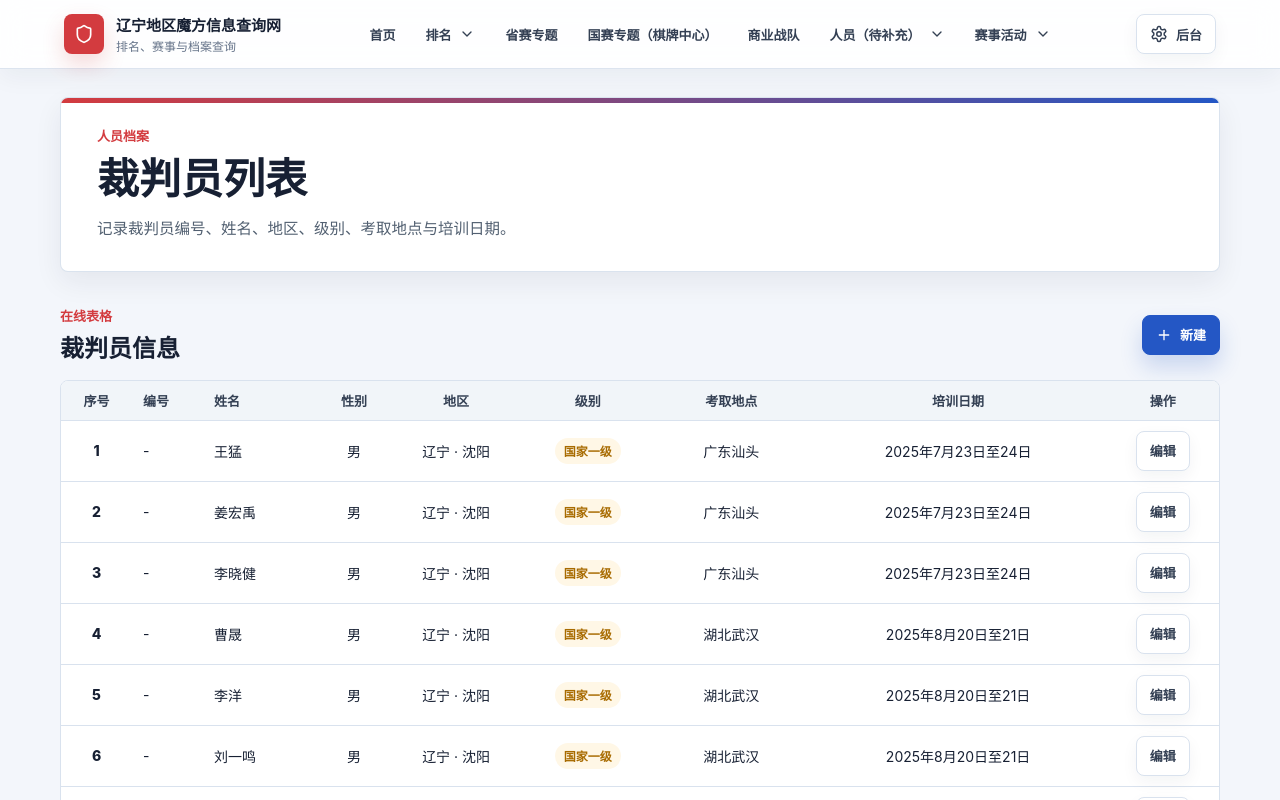
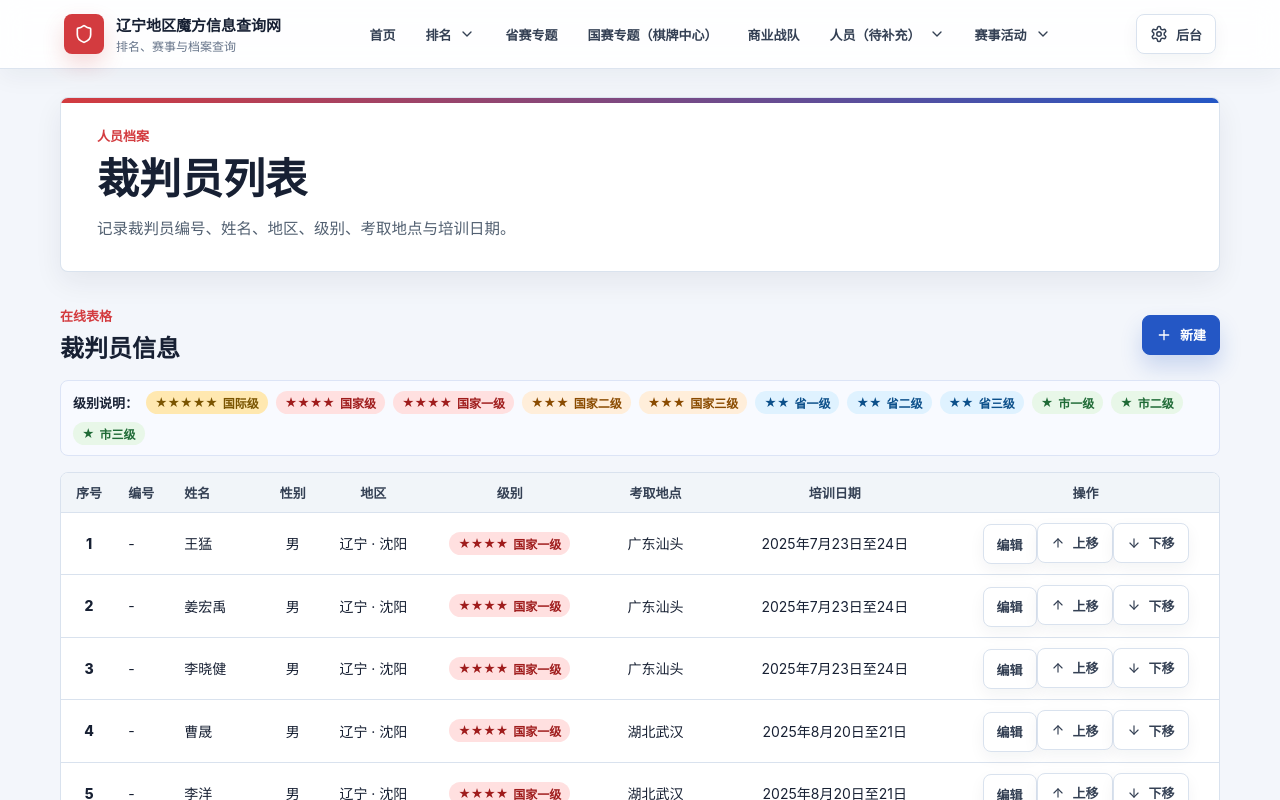
Before and after one commit to lymyxyxyx/Liaoning_magic_cube_team_website, a Next.js app: page /judges in a window 1280 px wide. Shown: the top 800 px of the page. Built offline with nearby package versions, Linux system fonts and the light colour scheme.

Commit message:
feat(judges): add level badges, guide and manual ordering

```diff
--- a/app/globals.css
+++ b/app/globals.css
@@ -2728,6 +2728,34 @@ textarea {
   font-weight: 750;
 }
 
+.judges-level-guide {
+  display: flex;
+  flex-wrap: wrap;
+  align-items: center;
+  gap: 8px;
+  padding: 10px 12px;
+  border: 1px solid #dce4f6;
+  border-radius: 8px;
+  background: #f8faff;
+  font-size: 13px;
+}
+
+.judge-level-badge {
+  display: inline-flex;
+  align-items: center;
+  gap: 5px;
+  padding: 3px 9px;
+  border-radius: 999px;
+  font-size: 12px;
+  font-weight: 800;
+}
+
+.judge-level-badge--intl { background: #ffe8b0; color: #7a5400; }
+.judge-level-badge--national { background: #ffe0e0; color: #9f1c1c; }
+.judge-level-badge--national-2 { background: #ffeeda; color: #8a4b00; }
+.judge-level-badge--province { background: #dff2ff; color: #0b4f8a; }
+.judge-level-badge--city { background: #e8f7e8; color: #1f6a36; }
+
 .judges-create-card {
   display: grid;
   gap: 14px;
--- a/app/judges/judges-client.tsx
+++ b/app/judges/judges-client.tsx
@@ -1,6 +1,6 @@
 "use client";
 
-import { Plus, Save, X } from "lucide-react";
+import { ArrowDown, ArrowUp, Plus, Save, X } from "lucide-react";
 import { useMemo, useState } from "react";
 import {
   judgeGenders,
@@ -51,8 +51,9 @@ export function JudgesClient({ initialJudges }: Props) {
     () =>
       [...judges].sort(
         (a, b) =>
+          displayOrderWeight(a) - displayOrderWeight(b) ||
+          levelWeight(a) - levelWeight(b) ||
           trainingDateWeight(a.trainingDate) - trainingDateWeight(b.trainingDate) ||
-          levelWeight(a) - levelWeight(b) ||
           a.province.localeCompare(b.province, "zh-Hans-CN") ||
           a.city.localeCompare(b.city, "zh-Hans-CN") ||
           judgeOrderWeight(a) - judgeOrderWeight(b) ||
@@ -82,6 +83,7 @@ export function JudgesClient({ initialJudges }: Props) {
       province: draft.province.trim() || "辽宁",
       city: draft.city.trim() || "沈阳",
       levelType: draft.levelType,
+      displayOrder: Date.now() + Math.random(),
       trainingSessionId: "manual",
       trainingLocation,
       trainingDate: draft.trainingDate.trim(),
@@ -126,6 +128,20 @@ export function JudgesClient({ initialJudges }: Props) {
     }
   }
 
+  async function moveJudge(judgeId: string, direction: "up" | "down") {
+    const index = sortedJudges.findIndex((judge) => judge.id === judgeId);
+    const targetIndex = direction === "up" ? index - 1 : index + 1;
+    if (index < 0 || targetIndex < 0 || targetIndex >= sortedJudges.length) return;
+    const current = sortedJudges[index];
+    const target = sortedJudges[targetIndex];
+    const nextJudges = judges.map((judge) => {
+      if (judge.id === current.id) return { ...judge, displayOrder: target.displayOrder ?? targetIndex + 1 };
+      if (judge.id === target.id) return { ...judge, displayOrder: current.displayOrder ?? index + 1 };
+      return judge;
+    });
+    await saveJudges(nextJudges, "顺序已更新。");
+  }
+
   async function saveJudges(nextJudges: Judge[], successMessage: string) {
     setIsSaving(true);
     setNotice("正在保存...");
@@ -163,6 +179,18 @@ export function JudgesClient({ initialJudges }: Props) {
       </div>
 
       {notice ? <p className="judges-notice">{notice}</p> : null}
+      <div className="judges-level-guide">
+        <strong>级别说明：</strong>
+        {judgeLevelTypes.map((level) => {
+          const badge = levelBadge(level);
+          return (
+            <span className={`judge-level-badge judge-level-badge--${badge.tone}`} key={level}>
+              <span>{badge.stars}</span>
+              <span>{level}</span>
+            </span>
+          );
+        })}
+      </div>
 
       {isCreating ? (
         <div className="judges-create-card">
@@ -325,13 +353,24 @@ export function JudgesClient({ initialJudges }: Props) {
                           </span>
                         </td>
                         <td data-label="级别">
-                          <span className="status">{judge.levelType}</span>
+                          <span className={`judge-level-badge judge-level-badge--${levelBadge(judge.levelType).tone}`}>
+                            <span>{levelBadge(judge.levelType).stars}</span>
+                            <span>{judge.levelType}</span>
+                          </span>
                         </td>
                         <td data-label="考取地点">{judge.trainingLocation}</td>
                         <td data-label="培训日期">{judge.trainingDate}</td>
                         <td data-label="操作">
                           <button className="button" type="button" onClick={() => startEdit(judge)}>
                             编辑
+                          </button>
+                          <button className="button" type="button" onClick={() => moveJudge(judge.id, "up")}>
+                            <ArrowUp size={14} />
+                            上移
+                          </button>
+                          <button className="button" type="button" onClick={() => moveJudge(judge.id, "down")}>
+                            <ArrowDown size={14} />
+                            下移
                           </button>
                         </td>
                       </>
@@ -348,7 +387,20 @@ export function JudgesClient({ initialJudges }: Props) {
 }
 
 function levelWeight(judge: Judge) {
+  if (judge.levelType === "国家一级") return -1;
   return judgeLevelTypes.indexOf(judge.levelType);
+}
+
+function displayOrderWeight(judge: Judge) {
+  return typeof judge.displayOrder === "number" ? judge.displayOrder : Number.MAX_SAFE_INTEGER;
+}
+
+function levelBadge(level: JudgeLevelType) {
+  if (level === "国际级") return { stars: "★★★★★", tone: "intl" };
+  if (level === "国家级" || level === "国家一级") return { stars: "★★★★", tone: "national" };
+  if (level === "国家二级" || level === "国家三级") return { stars: "★★★", tone: "national-2" };
+  if (level === "省一级" || level === "省二级" || level === "省三级") return { stars: "★★", tone: "province" };
+  return { stars: "★", tone: "city" };
 }
 
 function trainingDateWeight(trainingDate: string) {
--- a/lib/judge-store.ts
+++ b/lib/judge-store.ts
@@ -45,6 +45,7 @@ function normalizeJudges(judges: RawJudge[]) {
       const trainingSession = normalizeTrainingSession(judge);
       const gender = judgeGenders.includes(judge.gender as JudgeGender) ? (judge.gender as JudgeGender) : "男";
       const year = Number(judge.certifiedYear || 2025);
+      const displayOrder = Number(judge.displayOrder);
       return {
         id,
         ...(String(judge.number || "").trim() ? { number: String(judge.number || "").trim() } : {}),
@@ -52,6 +53,7 @@ function normalizeJudges(judges: RawJudge[]) {
         gender,
         province: String(judge.province || "辽宁").trim() || "辽宁",
         city: String(judge.city || "沈阳").trim() || "沈阳",
+        ...(Number.isFinite(displayOrder) ? { displayOrder } : {}),
         levelType,
         trainingSessionId: trainingSession.id,
         trainingLocation: trainingSession.location,
--- a/lib/judge-types.ts
+++ b/lib/judge-types.ts
@@ -27,6 +27,7 @@ export type JudgeTrainingSessionId = (typeof judgeTrainingSessions)[number]["id"
 export type Judge = {
   id: string;
   number?: string;
+  displayOrder?: number;
   name: string;
   gender: JudgeGender;
   province: string;
```
